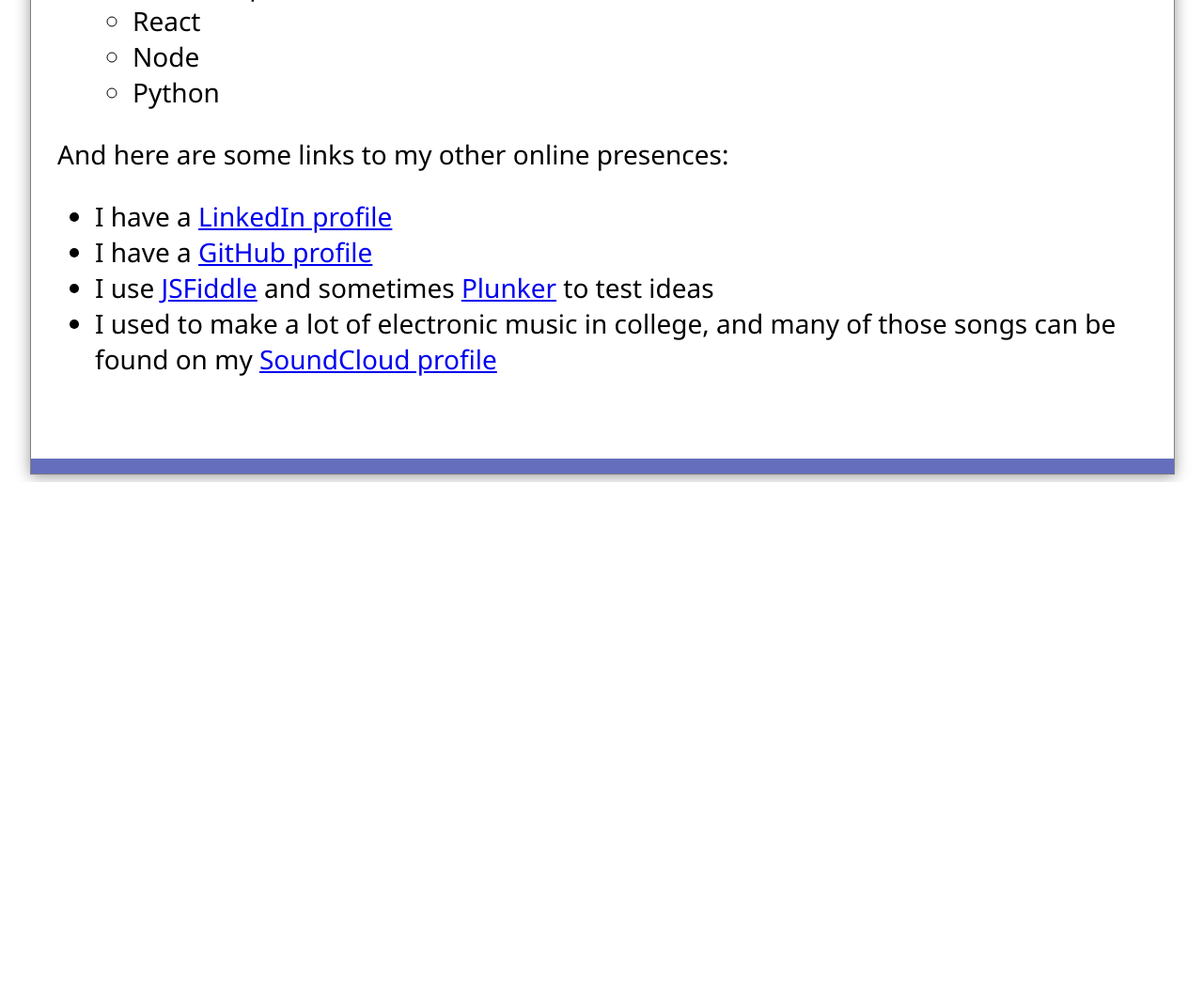
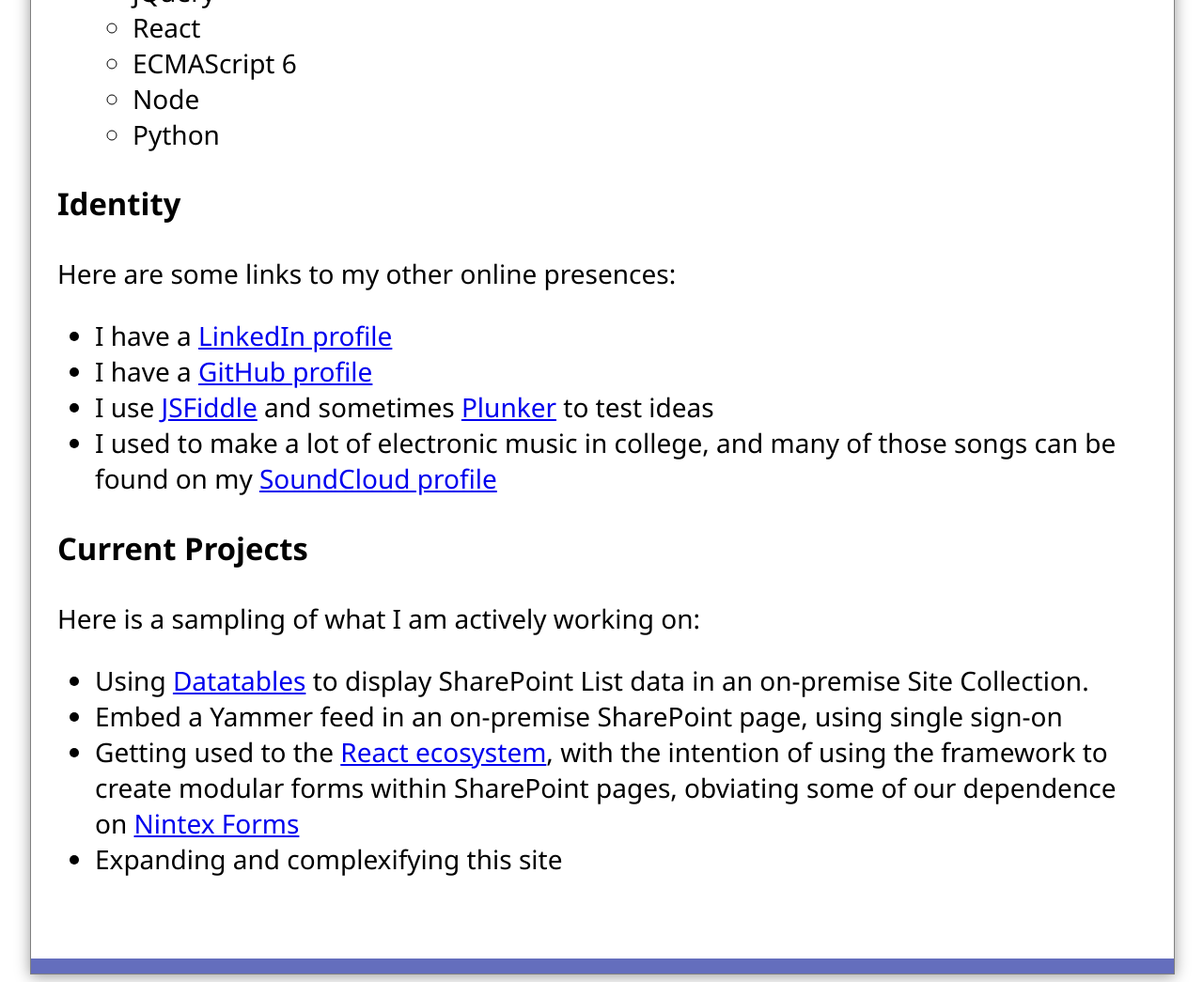
Before and after one commit to codegard1/codegard1, a plain HTML site: page index.html in a window 1280 px wide. Shown: the part 528-1573 px from the top of the page at 94% size. Before the commit the page ends 1041 px from the top, so only its background shows below. Drawn offline with Linux system fonts and the light colour scheme.

Commit message:
Added Section headings and some text about current projects

```diff
--- a/index.html
+++ b/index.html
@@ -9,7 +9,7 @@
 
 <body>
 
-<script src="jquery-3.1.0.min.js"></script>
+  <script src="jquery-3.1.0.min.js"></script>
   <!--<script src="https://code.jquery.com/jquery-1.12.4.min.js" integrity="sha256-ZosEbRLbNQzLpnKIkEdrPv7lOy9C27hHQ+Xp8a4MxAQ=" crossorigin="anonymous"></script>-->
 
   <div class="content">
@@ -22,7 +22,9 @@
       <tr class="row" id="summary">
         <td class="title" colspan="2">
           <div>
-            <p>Hello, my name is Chris. Here are some facts about me:</p>
+            <h3>Introduction</h3>
+            <p>
+              Hello, my name is Chris. Here are some facts about me:</p>
             <ul>
               <li>I work at Macys Merchandising Group as a SharePoint Developer</li>
               <li>I make business applications in SharePoint with a heavy emphasis on custom code and re-usable solutions</li>
@@ -31,24 +33,43 @@
                 <ul>
                   <li>Nintex Workflows</li>
                   <li>jQuery</li>
-                  <li>Angular</li>
+                  <li>React</li>
                   <li>ECMAScript 6</li>
-                  <li>React</li>
                   <li>Node</li>
                   <li>Python</li>
                 </ul>
-                </li>
+              </li>
             </ul>
+          </div>
+
+          <div>
+            <h3>Identity</h3>
             <p>
-              And here are some links to my other online presences:</p>
+              Here are some links to my other online presences:</p>
             <ul>
               <li>I have a <a href="https://www.linkedin.com/in/codegard1">LinkedIn profile</a></li>
               <li>I have a <a href="https://github.com/codegard1">GitHub profile</a></li>
               <li>I use <a href="https://jsfiddle.net/user/codegard1/">JSFiddle</a> and sometimes <a href="http://plnkr.co/users/codegard1">Plunker</a> to test ideas</li>
               <li>I used to make a lot of electronic music in college, and many of those songs can be found on my <a href="https://soundcloud.com/ciaervo">SoundCloud profile</a></li>
-
             </ul>
           </div>
+
+          <div>
+            <h3>Current Projects</h3>
+            <p>
+              Here is a sampling of what I am actively working on:</p>
+            <ul>
+              <li>Using <a href="http://datatables.net/">Datatables</a> to display SharePoint List data in an on-premise Site Collection.</li>
+              <li>Embed a Yammer feed in an on-premise SharePoint page, using single sign-on</li>
+              <li>Getting used to the <a href="https://github.com/petehunt/react-howto">React ecosystem</a>, with the intention of using the framework to create modular forms within SharePoint pages, obviating some of our dependence on <a href="http://www.nintex.com/">Nintex Forms</a></li>
+              <li>Expanding and complexifying this site</li>
+            </ul>
+          </div>
+
+          <!--<div>
+            <h3>Past Projects</h3>
+            <p></p>
+          </div>-->
         </td>
       </tr>
       <tr class="row">
@@ -61,4 +82,5 @@
 
 </body>
 <script src="jsfiddle/simple-script.js"></script>
+
 </html>
```
